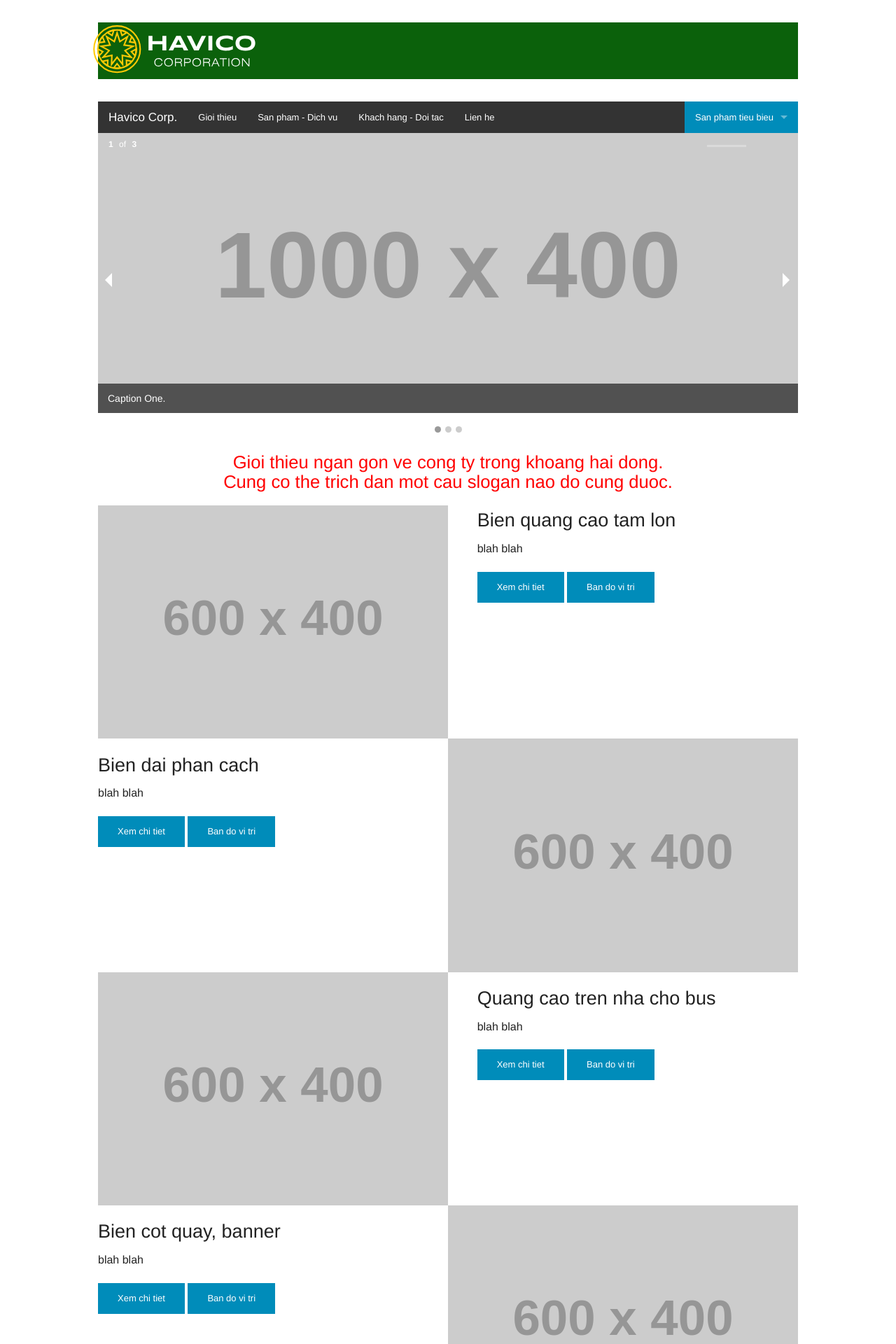
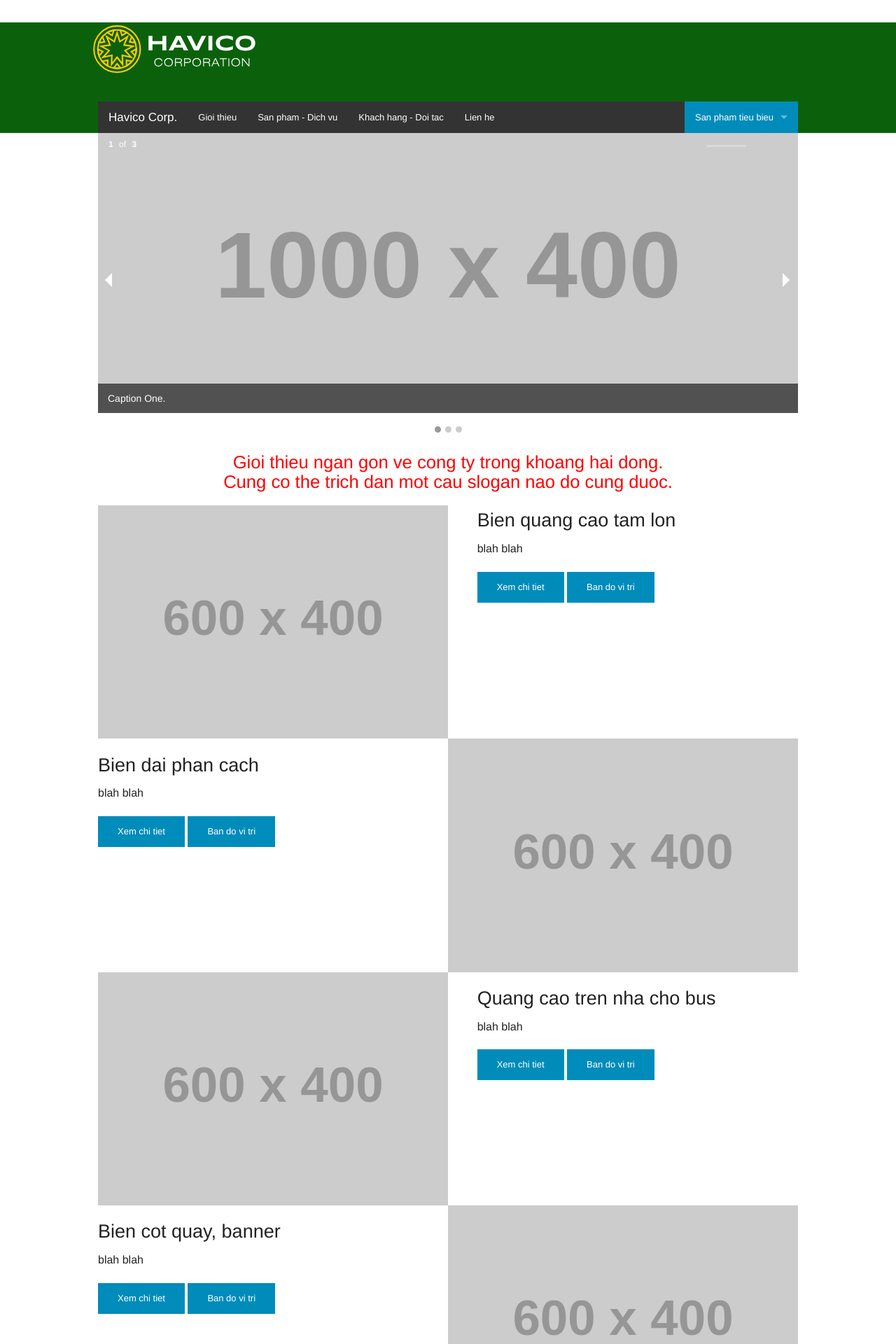
Before and after one commit to haviet/static-on-foundation, a Jekyll site: the page built from index.html, in a window 1280 px wide. Shown: the top 1920 px of the page at 70% size. Built offline with Jekyll 4.4.1, drawn with Linux system fonts in a browser that asks for light colours.

Commit message:
Update header.html

```diff
--- a/_includes/header.html
+++ b/_includes/header.html
@@ -1,11 +1,11 @@
 <header>
-
-	<div class="row collapse dark-green-bg">
+<div class="dark-green-bg">
+	<div class="row collapse">
 		<div class="large-12 columns">
 			<h1><a class="site-title" href="{{ site.baseurl }}/"><img class="hvlogo" src="{{ site.baseurl }}/hvlogo.svg" /></a></h1>
     		</div>
     	</div>
 
 	{% include site-nav.html %}
-
+</div>
 </header>
```
